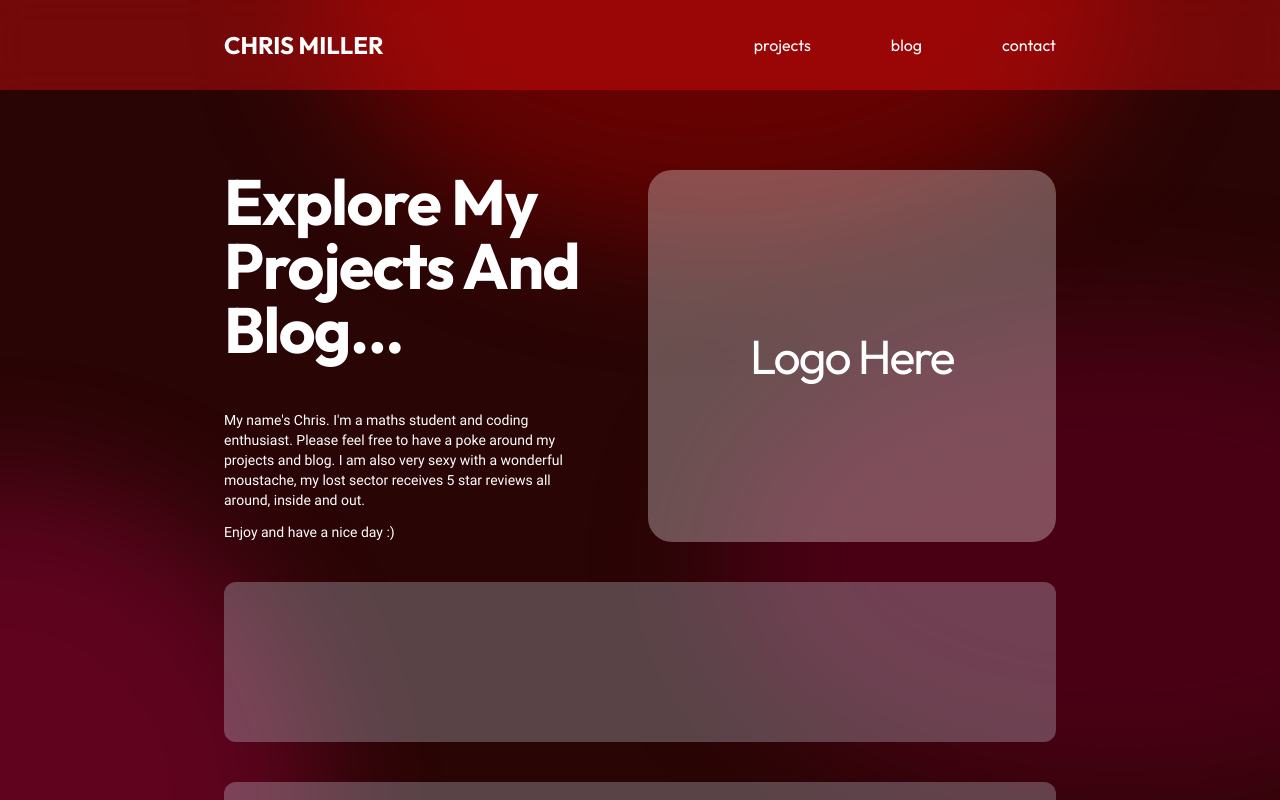
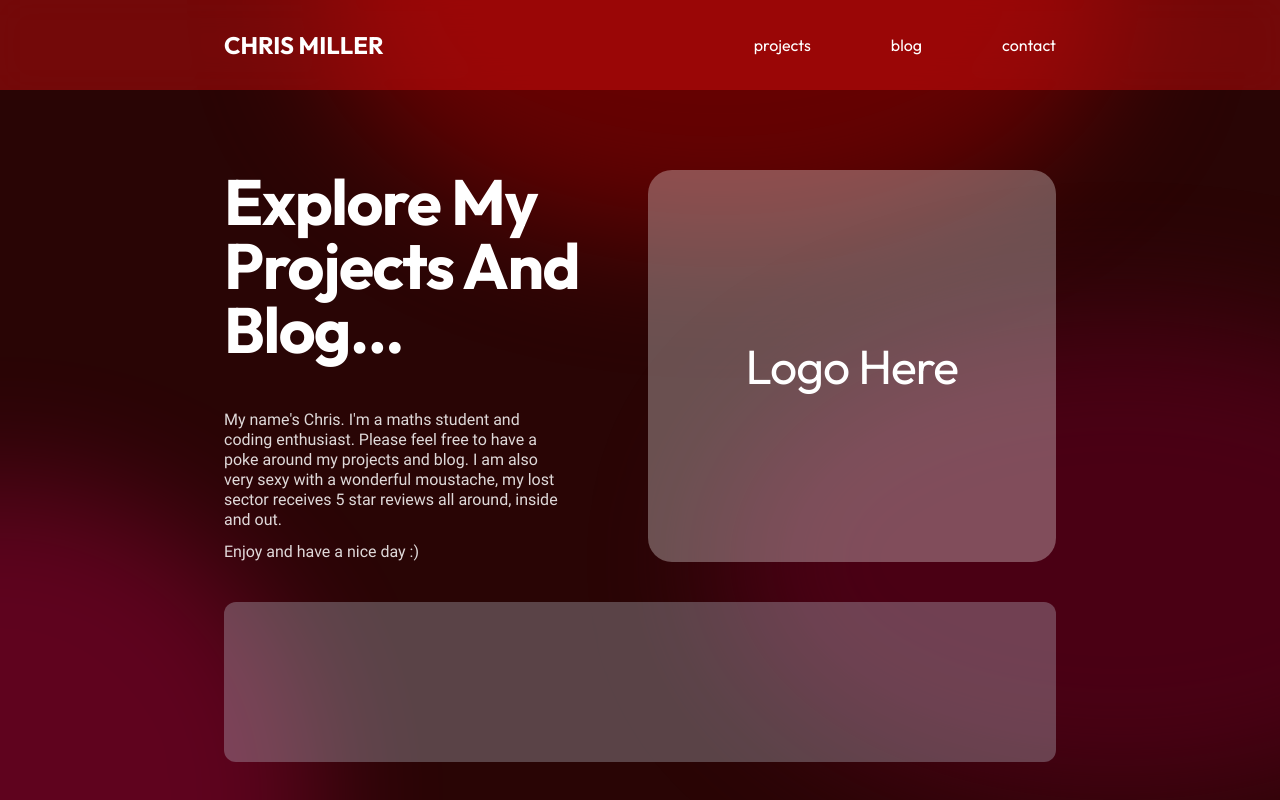
Before and after one commit to ChrisMillerpy/personalsite, a Next.js app: page / in a window 1280 px wide. Shown: the top 800 px of the page. Built offline with nearby package versions, Linux system fonts and the light colour scheme.

Commit message:
Small change to font color on the hero paragraphs

```diff
--- a/src/app/globals.css
+++ b/src/app/globals.css
@@ -35,11 +35,11 @@ h2 {
   font-size: 48px;
   font-weight: semi-bold;
   line-height: 100%;
-  letter-spacing: -2px;
+  letter-spacing: -1px;
 }
 
 p {
   font-family: "Roboto";
-  font-size: 14px;
+  font-size: 16px;
   line-height: 20px;
 }
--- a/src/components/Hero.tsx
+++ b/src/components/Hero.tsx
@@ -3,13 +3,13 @@ const Hero = () => {
     <div className="grid grid-cols-2 gap-[15px] mt-20">
       <div className="">
         <h1 className="mb-12">Explore My Projects And Blog...</h1>
-        <p className="w-5/6 mb-3">
+        <p className="w-5/6 mb-3 text-white/85">
           My name's Chris. I'm a maths student and coding enthusiast. Please
           feel free to have a poke around my projects and blog. I am also very
           sexy with a wonderful moustache, my lost sector receives 5 star
           reviews all around, inside and out.
         </p>
-        <p>Enjoy and have a nice day :)</p>
+        <p className="text-white/85">Enjoy and have a nice day :)</p>
       </div>
       <div className="bg-white/30 rounded-3xl flex items-center justify-center">
         <h2>Logo Here</h2>
```
